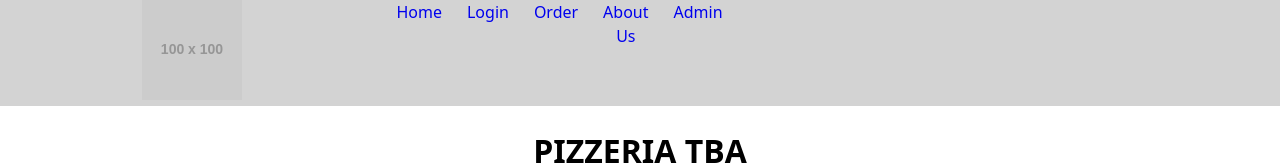
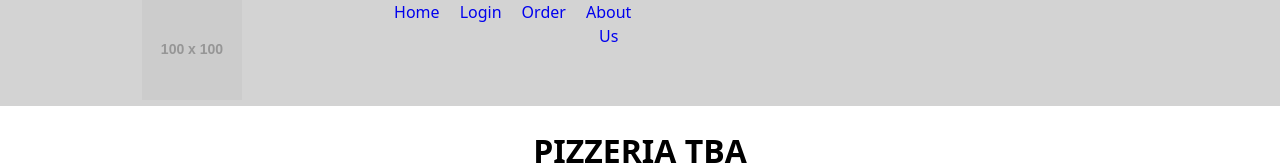
Before and after one commit to smpkl/PizzeriaWebProject-Front, a React (Vite) app in the folder project-frontend/: page / in a window 1280 px wide. Shown: the top 165 px of the page. Built offline with nearby package versions, Linux system fonts and the light colour scheme; no server answers.

Commit message:
detaches admin from user page

```diff
--- a/project-frontend/src/components/Layout.jsx
+++ b/project-frontend/src/components/Layout.jsx
@@ -60,9 +60,6 @@ const Layout = () => {
             <li>
               <Link to="/about">About Us</Link>
             </li>
-            <li>
-              <Link to="/admin">Admin</Link>
-            </li>
           </ul>
         </nav>
       </header>
```
